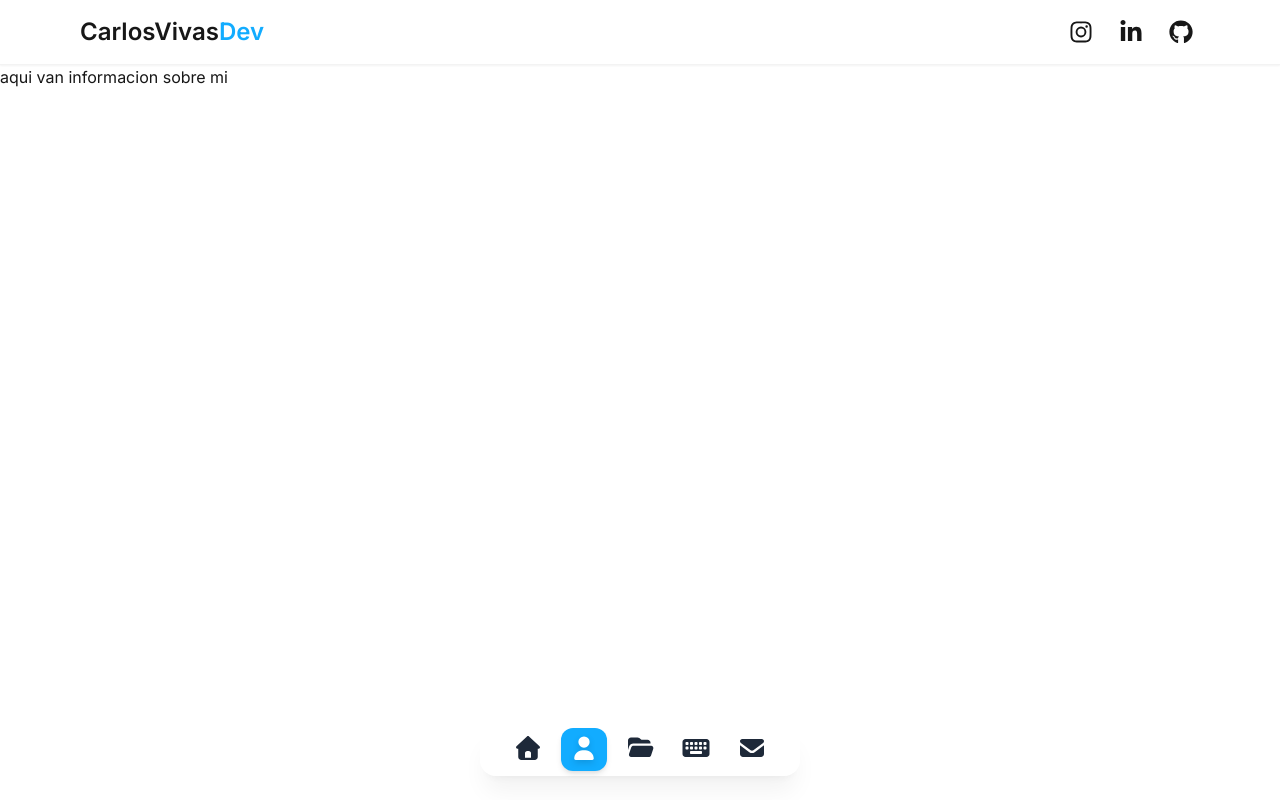
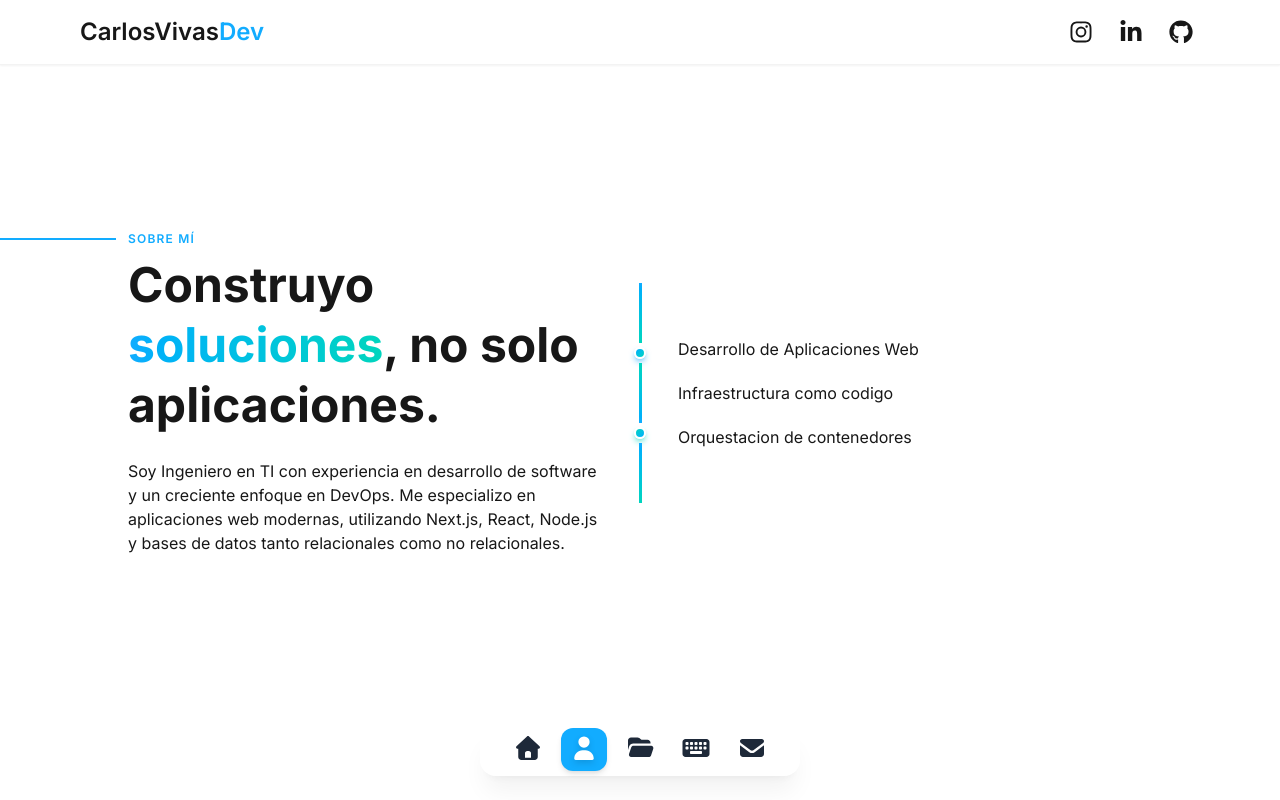
Before and after one commit to carlosvivasdev/carlosvivas-portafolio, a Next.js app: page /about in a window 1280 px wide. Built offline with nearby package versions, Linux system fonts and the light colour scheme.

Commit message:
feat (ui): Nuevo componente para la seccion AboutMe(Prototipo)

```diff
--- a/src/app/about/page.tsx
+++ b/src/app/about/page.tsx
@@ -1,8 +1,12 @@
+import { aboutMeData, HeroAboutMe } from "@/feature/aboutme";
+import { SkillsE } from "@/feature/skills/SkillsE";
+
 export default function AboutMe() {
 
   return (
     <>
-      aqui van informacion sobre mi
+      <HeroAboutMe data={aboutMeData} />
+      {/* <SkillsE /> */}
     </>
   );
 }
--- /dev/null
+++ b/src/feature/aboutme/components/AboutMeDescription.tsx
@@ -0,0 +1,9 @@
+interface AboutMeDescriptionProps {
+    description: string;
+}
+
+export function AboutMeDescription({ description }: AboutMeDescriptionProps) {
+    return (
+        <p>{description}</p>
+    );
+}
--- /dev/null
+++ b/src/feature/aboutme/components/AboutMeTitle.tsx
@@ -0,0 +1,18 @@
+import { TitleSegment } from "../types"
+
+interface AboutMeTitleProps {
+  segments: TitleSegment[];
+}
+
+export function AboutMeTitle({ segments }: AboutMeTitleProps) {
+  const highlighted = "bg-gradient-to-r from-[#12ACFF] to-teal-400 bg-clip-text text-transparent"
+  return (
+    <h2 className="font-bold text-4xl md:text-5xl mb-6 leading-tight">
+      {segments.map((segment, index) => (
+        <span key={index} className={segment.isHighlighted ? highlighted : ""}>
+          {segment.text}
+        </span>
+      ))}
+    </h2>
+  )
+}
--- /dev/null
+++ b/src/feature/aboutme/components/DecorativeTimeLine.tsx
@@ -0,0 +1,11 @@
+export function DecorativeTimeLine() {
+  return (
+    <div className="hidden md:flex flex-col items-center mx-8">
+      <span className="w-[3px] h-15 bg-gradient-to-b from-primary to-teal-400"></span>
+      <span className="w-3 h-3 bg-gradient-to-br from-primary to-teal-400 rounded-full border-2 border-white shadow-md shadow-primary/50 my-1"></span>
+      <span className="w-[3px] h-15 bg-gradient-to-b from-teal-400 to-primary"></span>
+      <span className="w-3 h-3 bg-gradient-to-br from-teal-400 to-primary rounded-full border-2 border-white shadow-md shadow-teal-400/50 my-1"></span>
+      <span className="w-[3px] h-15 bg-gradient-to-b from-primary to-teal-400"></span>
+    </div>
+  );
+}
--- /dev/null
+++ b/src/feature/aboutme/components/HeroAboutMe.tsx
@@ -0,0 +1,53 @@
+import { DecorativeLine } from "@/feature/hero";
+import { AboutMeProps } from "../types";
+import { AboutMeDescription } from "./AboutMeDescription";
+import { AboutMeTitle } from "./AboutMeTitle";
+import { DecorativeTimeLine } from "./DecorativeTimeLine";
+
+
+
+export function HeroAboutMe({ data }: AboutMeProps) {
+
+  return (
+    <section className="relative flex flex-col max-w-5xl mx-auto items-center justify-centers md:flex-row  gap-6 md:gap-10 pb-24 md:pb-18 "
+      style={{
+        minHeight: 'calc(100dvh - var(--header-height))',
+        maxHeight: 'calc(100dvh - var(--header-height))',
+      }}>
+      <div className="flex flex-col-reverse md:flex-row w-full items-center relative z-10">
+
+        <div className="md:w-1/2 flex flex-col items-center md:items-start px-6 md:px-0">
+          <div className="flex items-center gap-2 mb-2">
+            <span
+              aria-hidden="true"
+              className="absolute right-full mr-3 w-1000 h-[2px] bg-gradient-to-r bg-primary md:w-1000"
+            ></span>
+            <span className="text-xs font-semibold tracking-widest text-primary uppercase">
+              Sobre mí
+            </span>
+          </div>
+
+          <AboutMeTitle segments={data.title} />
+          <AboutMeDescription description={data.description} />
+
+
+
+        </div>
+
+        <DecorativeTimeLine />
+
+        <div className="flex flex-col md:w-1/2 justify-center gap-5">
+          <div>
+            Desarrollo de Aplicaciones Web
+          </div>
+          <div>Infraestructura como codigo</div>
+          <div>Orquestacion de contenedores</div>
+
+        </div>
+
+
+
+      </div>
+    </section>
+  );
+}
--- /dev/null
+++ b/src/feature/aboutme/data/HeroAbout-data.ts
@@ -0,0 +1,10 @@
+import { AboutContent } from "../types";
+
+export const aboutMeData: AboutContent = {
+    title: [
+        { text: "Construyo ", isHighlighted: false },
+        { text: "soluciones", isHighlighted: true },
+        { text: ", no solo aplicaciones.", isHighlighted: false },
+    ],
+    description: "Soy Ingeniero en TI con experiencia en desarrollo de software y un creciente enfoque en DevOps. Me especializo en aplicaciones web modernas, utilizando Next.js, React, Node.js y bases de datos tanto relacionales como no relacionales.",
+};
--- /dev/null
+++ b/src/feature/aboutme/index.ts
@@ -0,0 +1,3 @@
+export { HeroAboutMe } from "./components/HeroAboutMe";
+export { aboutMeData } from "./data/HeroAbout-data";
+export type { AboutMeProps } from "./types";
--- /dev/null
+++ b/src/feature/aboutme/types/index.ts
@@ -0,0 +1,14 @@
+
+export interface TitleSegment {
+    text: string;
+    isHighlighted?: boolean;
+}
+
+export interface AboutContent {
+    title: TitleSegment[];
+    description: string;
+}
+
+export interface AboutMeProps {
+    data: AboutContent;
+}
--- a/src/feature/hero/components/HeroTitle.tsx
+++ b/src/feature/hero/components/HeroTitle.tsx
@@ -33,7 +33,7 @@ export function HeroTitle({ greeting, name, role }: HeroTitleProps) {
                     />
 
                     {/* Rol/Título */}
-                    <span className="block text-3xl md:text-4xl font-bold mt-2 md:mt-0">
+                    <span className="block text-3xl md:text-5xl font-bold mt-2 md:mt-0">
                         {role}
                     </span>
                 </h1>
```
